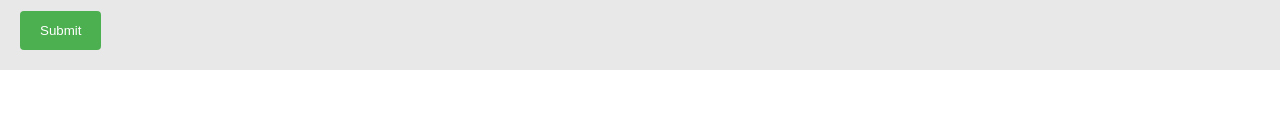
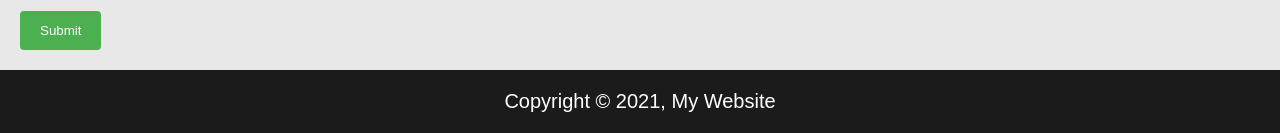
Before and after one commit to Softconstruct-internship/Html-Task-3, a plain HTML site: page Html Task-3/index.html in a window 1280 px wide. Shown: the part 1883-2016 px from the top of the page. Before the commit the page ends 1953 px from the top, so only its background shows below. Drawn offline with Linux system fonts and the light colour scheme.

Commit message:
added footer

```diff
--- a/Html Task-3/index.html
+++ b/Html Task-3/index.html
@@ -108,6 +108,9 @@
             <iframe style=" width: 100%;" src="https://www.google.com/maps/embed?pb=!1m18!1m12!1m3!1d2245.3727761684304!2d37.61531071548876!3d55.752026299519954!2m3!1f0!2f0!3f0!3m2!1i1024!2i768!4f13.1!3m3!1m2!1s0x46b54a50b315e573%3A0xa886bf5a3d9b2e68!2z1YTVuNW91a_VuNW-1bXVodW2INS_1oDVpdW01aw!5e0!3m2!1shy!2s!4v1619815869737!5m2!1shy!2s" width="400" height="500" style="border:0;" allowfullscreen="" loading="lazy"></iframe>
         </div>
     </section>
+    <footer class="footer-container">
+<small>Copyright © 2021, My Website</small>
+    </footer>
 </body>
 
 </html>
--- a/Html Task-3/style.css
+++ b/Html Task-3/style.css
@@ -107,3 +107,12 @@ textarea{
     border-radius: 4px;
     cursor: pointer;
 }
+.footer-container{
+    text-align: center;
+    background-color: rgb(28, 27, 27);
+    padding: 20px 0;
+}
+.footer-container small{
+    font-size: 20px;
+    color: #fff;
+}
```
